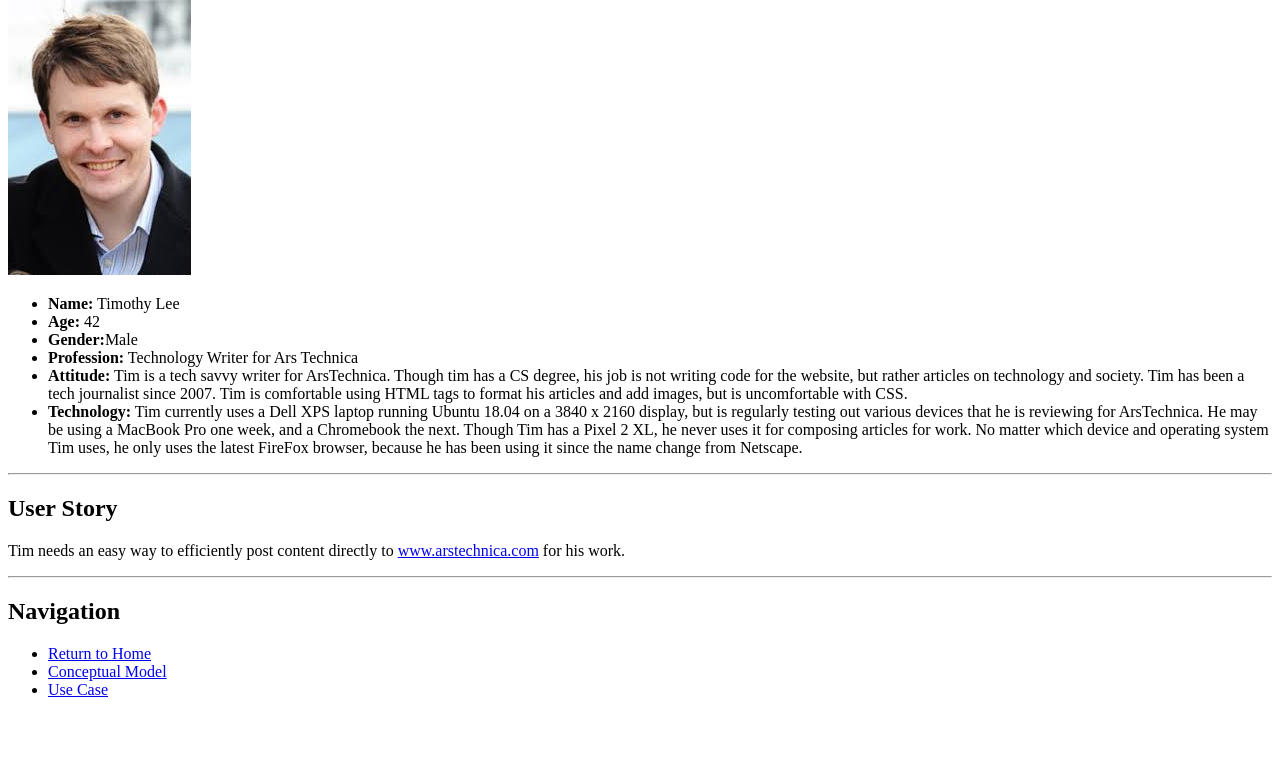
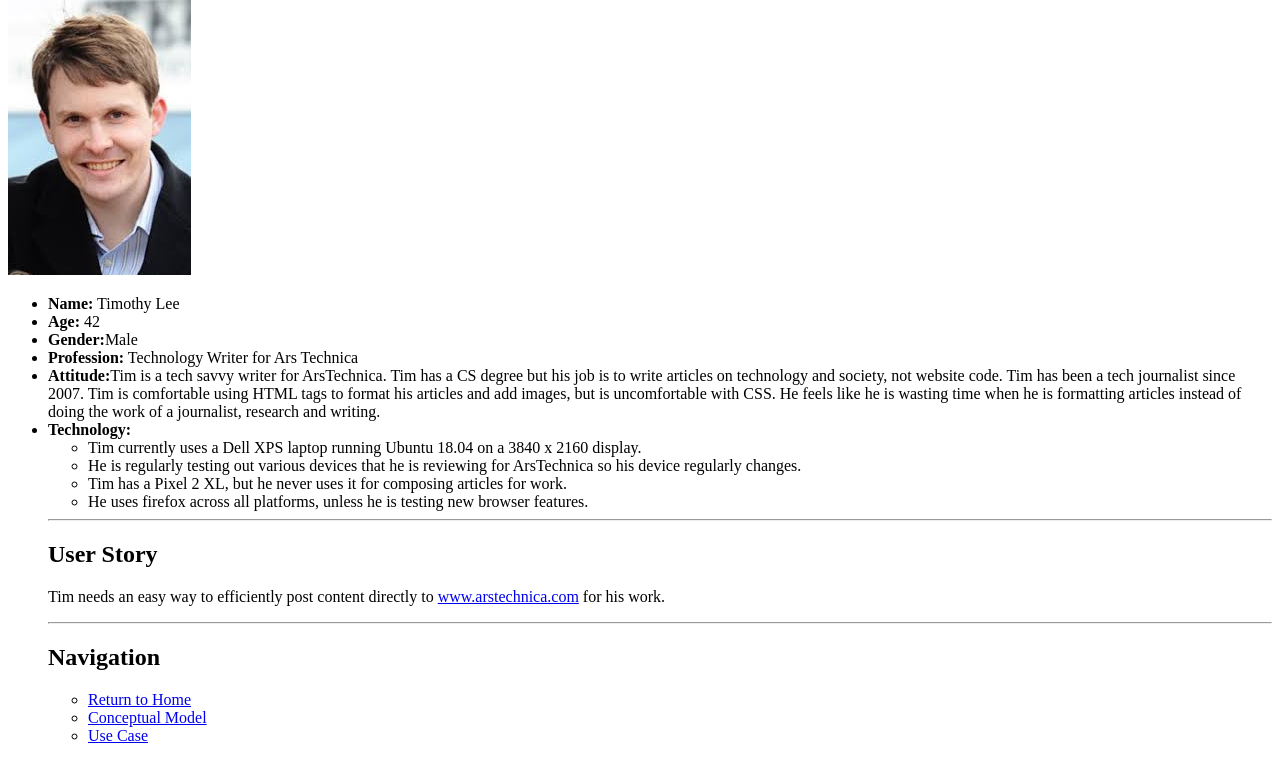
Before and after one commit to judeamiller/data-design, a PHP site: page /timothylee.php in a window 1280 px wide. Shown: the part 81-842 px from the top of the page. Before the commit the page ends 778 px from the top, so only its background shows below. Run offline with PHP 8.4, Linux system fonts and the light colour scheme.

Commit message:
Clean up "attitude" section. Reformat tech section.

```diff
--- a/epic/timothylee.php
+++ b/epic/timothylee.php
@@ -12,8 +12,16 @@
 			<li><strong>Age:</strong> 42</li>
 			<li><strong>Gender:</strong>Male</li>
 			<li><strong>Profession:</strong> Technology Writer for Ars Technica</li>
-			<li><strong>Attitude:</strong> Tim is a tech savvy writer for ArsTechnica. Though tim has a CS degree, his job is not writing code for the website, but rather articles on technology and society. Tim has been a tech journalist since 2007. Tim is comfortable using HTML tags to format his articles and add images, but is uncomfortable with CSS.</li>
-			<li><strong>Technology:</strong> Tim currently uses a Dell XPS laptop running Ubuntu 18.04 on a 3840 x 2160 display, but is regularly testing out various  devices that he is reviewing for ArsTechnica. He may be using a MacBook Pro one week, and a Chromebook the next. Though Tim has a Pixel 2 XL, he never uses it for composing articles for work. No matter which device and operating system Tim uses, he only uses the latest FireFox browser, because he has been using it since the name change from Netscape.</li>
+			<li><strong>Attitude:</strong>Tim is a tech savvy writer for ArsTechnica. Tim has a CS degree but his job is to
+				write articles on technology and society, not website code. Tim has been a tech journalist since 2007. Tim
+				is comfortable using HTML tags to format his articles and add images, but is uncomfortable with CSS. He feels
+				like he is wasting time when he is formatting articles instead of doing the	work of a journalist, research and writing.</li>
+			<li><strong>Technology:</strong>
+				<ul>
+					<li>Tim currently uses a Dell XPS laptop running Ubuntu 18.04 on a 3840 x 2160 display.</li>
+					<li>He is regularly testing out various  devices that he is reviewing for ArsTechnica so his device regularly changes. </li>
+					<li>Tim has a Pixel 2 XL, but he never uses it for composing articles for work.</li>
+					<li>He uses firefox across all platforms, unless he is testing new browser features.</li>
 		</ul>
 		<hr/>
 		<h2>User Story</h2>
```
